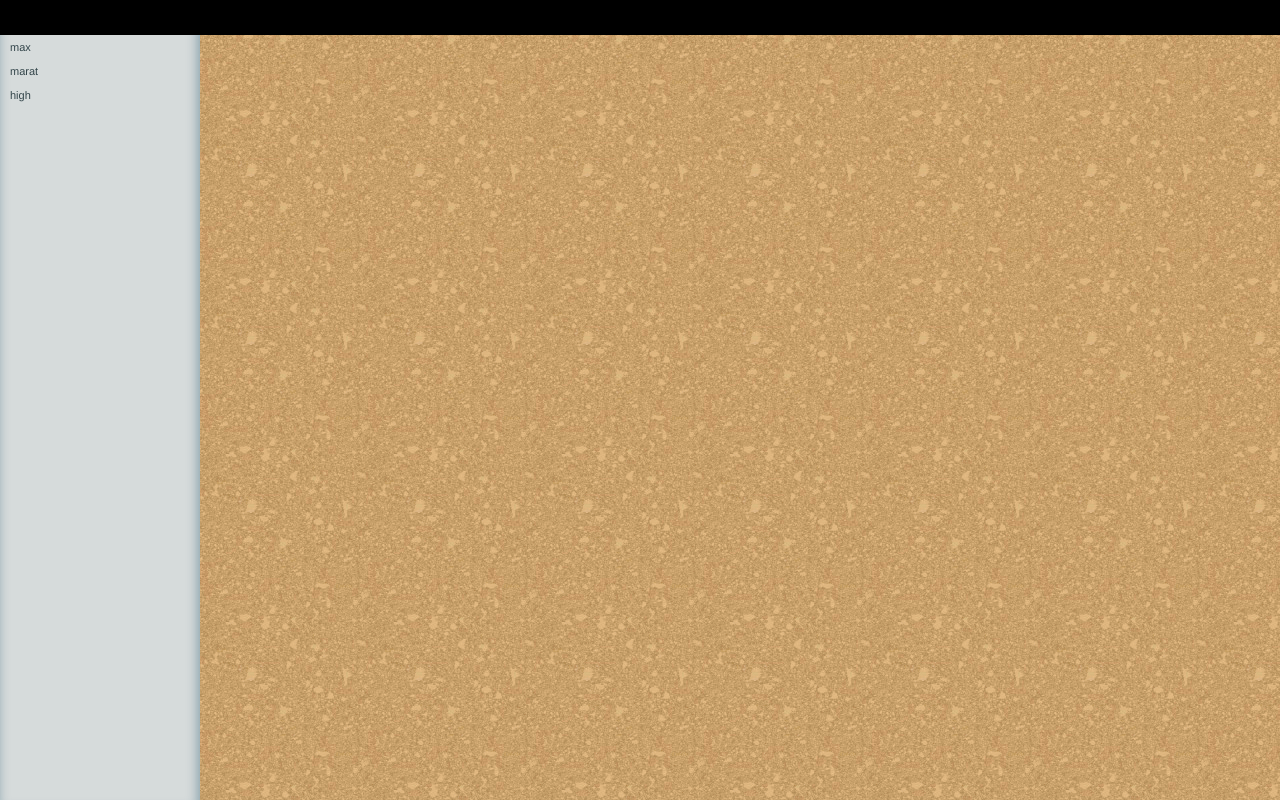
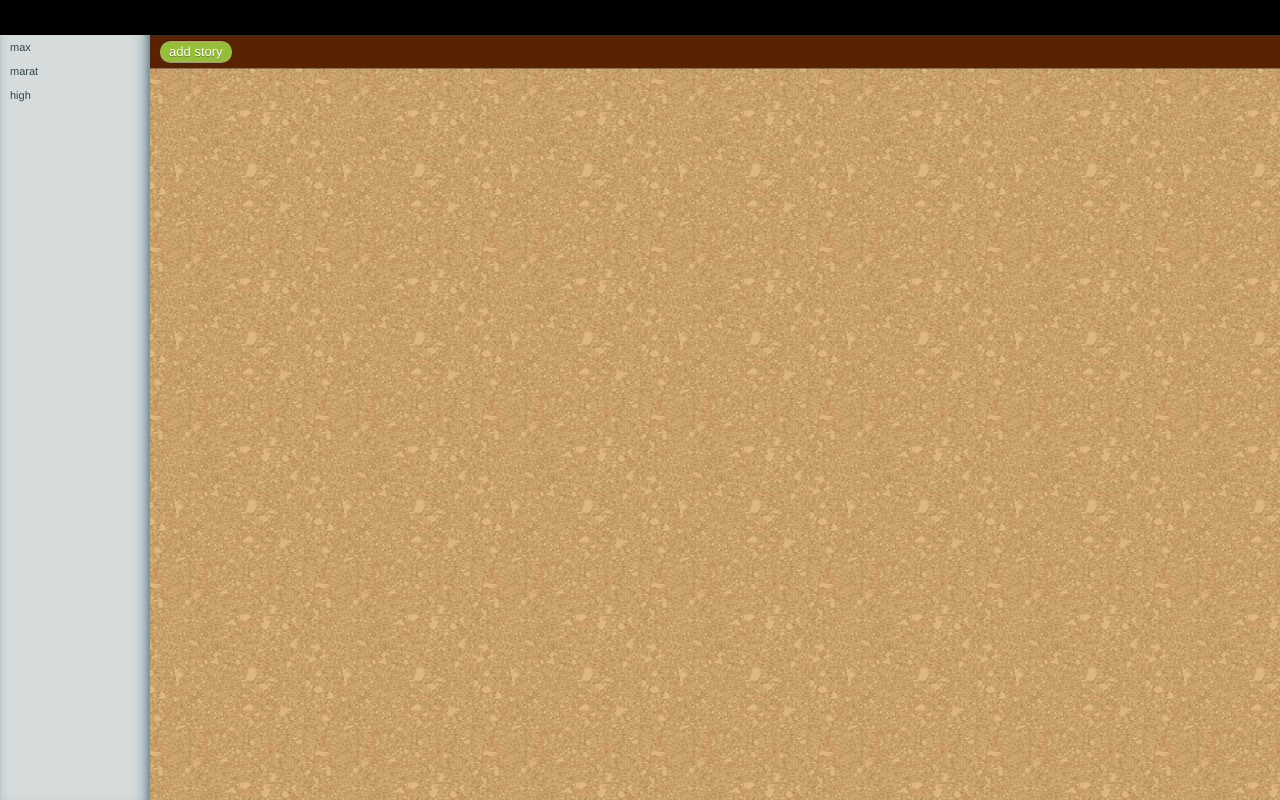
Before and after one commit to cwiz/xuyammy, a Python web app: template templates/index.html in a window 1280 px wide. Run offline with Jinja, Linux system fonts and the light colour scheme; the template is opened without the code that fills it, so the values that code supplies are empty.

Commit message:
small fixes

```diff
--- a/static/main.css
+++ b/static/main.css
@@ -33,14 +33,14 @@ td, th
 {
 	position: absolute;
 	overflow: auto;
-	width: 200px;
+	width: 150px;
 	height: 100%;
 	left: 0;
 	top: 0;
 	background: #D6DBDB;
-	-moz-box-shadow: inset -2px 10px 12px rgba(0, 66, 93, 0.4);
-	-webkit-box-shadow: inset -2px 10px 12px rgba(0, 66, 93, 0.4);
-	box-shadow: inset -2px 10px 12px rgba(0, 66, 93, 0.4);
+	-moz-box-shadow: inset -5px 10px 14px rgba(0, 66, 93, 0.4), inset -3px 10px 5px rgba(0, 0, 0, 0.2);
+	-webkit-box-shadow: inset -5px 10px 14px rgba(0, 66, 93, 0.4), inset -3px 10px 5px rgba(0, 0, 0, 0.2);
+	box-shadow: inset -5px 10px 14px rgba(0, 66, 93, 0.4), inset -3px 10px 5px rgba(0, 0, 0, 0.2);
 }
 #main
 {
@@ -54,7 +54,7 @@ td, th
 }
 #desk
 {
-	padding: 35px 0 0 199px;
+	padding: 35px 0 0 149px;
 	background: url('cork.gif') repeat left top;
 }
 #desk table
@@ -78,7 +78,12 @@ td, th
 #desk table thead td h3
 {
 	font-weight: bold;
-	font-size: 15px;
+	font-size: 13px;
+	text-shadow: 0 1px 0 rgba(0,0,0,0.5);
+}
+#desk table tfoot
+{
+	background: #592202;
 }
 #desk h6
 {
@@ -102,7 +107,7 @@ td, th
 .task .text
 {
 	background: #EAEAEA;
-	padding: 6px 10px;
+	padding: 6px;
 }
 .task .text p
 {
--- a/static/main.js
+++ b/static/main.js
@@ -47,7 +47,7 @@ var data = {
 			//console.log(item);
 			if(!task.length)
 			{
-				task = $.tmpl('<div class="task">\
+				task = $.tmpl('<div class="task" task="${id}">\
 					<div class="text">${description}</div>\
 					<ul class="tags"></ul>\
 					<ul class="comments">\
@@ -65,7 +65,8 @@ var data = {
 			connectWith: '#desk tbody td',
 			items: 'div.task',
 			placeholder: 'task placeholder',
-			dropOnEmpty: true
+			dropOnEmpty: true,
+			containment: '#desk table'
 		});
 	}
 };
--- a/templates/index.html
+++ b/templates/index.html
@@ -189,6 +189,13 @@
 							</td>
 						</tr>
 					</tbody-->
+					<tfoot>
+						<tr>
+							<td colspan="3">
+								<a href="#" class="add">add story</a>
+							</td>
+						</tr>
+					</tfoot>
 				</table>
 			</div>
 		</div>
```
